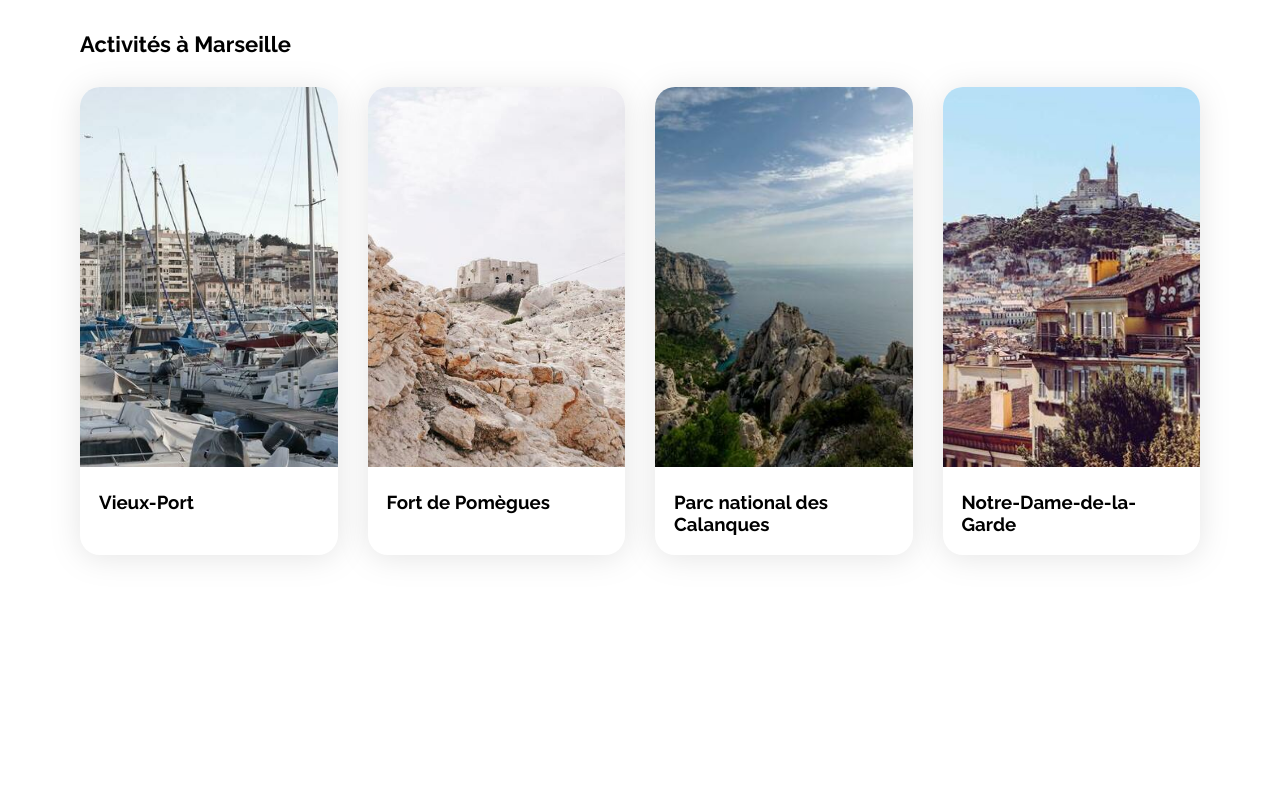
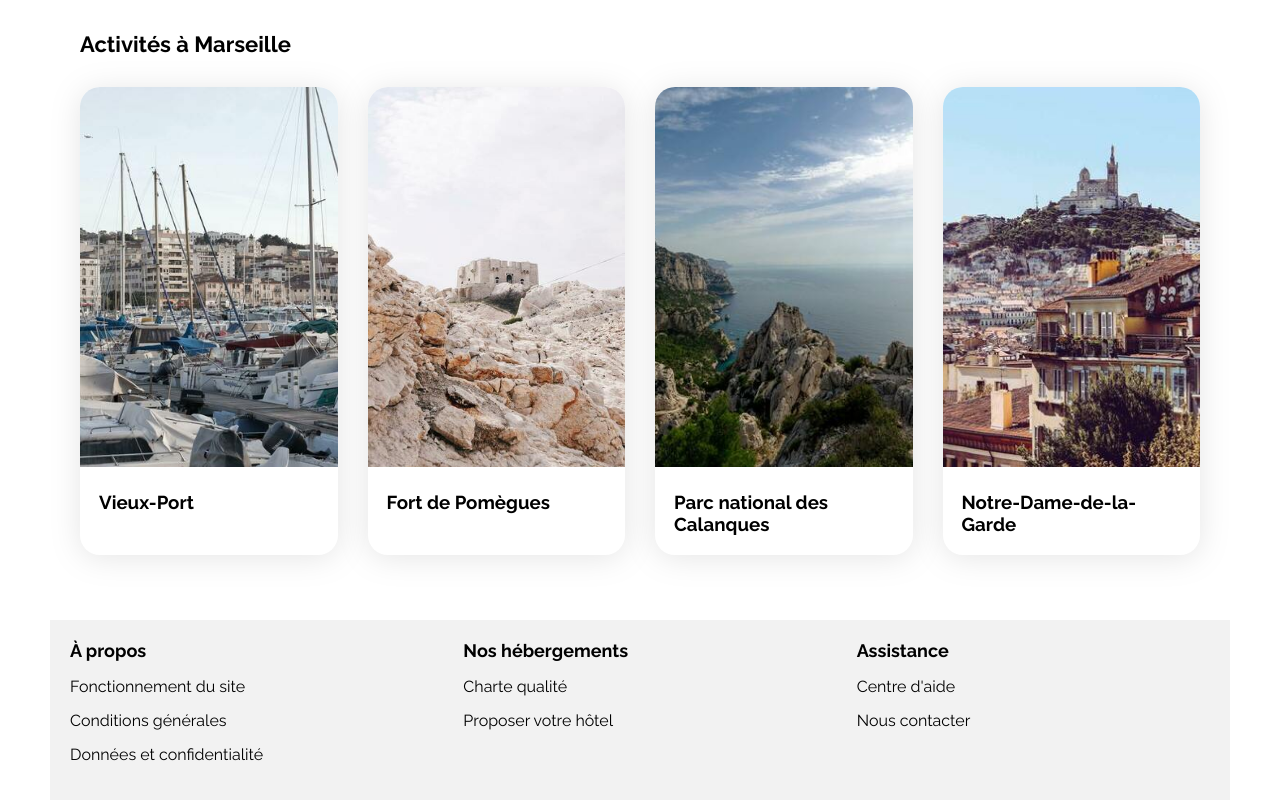
Before and after one commit to Mutur16/oc-projet3, a plain HTML site: page index.html in a window 1280 px wide. Shown: the part 1083-1883 px from the top of the page. Before the commit the page ends 1703 px from the top, so only its background shows below. Drawn offline with Linux system fonts and the light colour scheme.

Commit message:
step9: footer + w3c validateur check

```diff
--- a/css/style.css
+++ b/css/style.css
@@ -355,7 +355,42 @@ body {
     margin: 0;
 }
 
+/****** Footer ***********/
 
+footer {
+    background-color: var(--main-bg-color);
+}
+
+.footer-row {
+    display: flex;
+    flex-direction: row;
+}
+
+.footer-column {
+    display: flex;
+    flex-direction: column;
+    padding: 20px;
+    width: 33.33%;
+}
+
+.column-title {
+    margin: 0;
+    font-size: 18px;
+}
+
+.footer-column ul {
+    display: flex;
+    flex-direction: column;
+    gap: 15px;
+    align-content: center;
+    padding-left: 0;
+    list-style-type: none;
+}
+
+.footer-links a {
+    text-decoration: none;
+    color: #000;
+}
 
 /* Le code ci-dessous correspond à la version responsive uniquement */
 
@@ -376,6 +411,8 @@ body {
         padding: 12px 16px;
         font-size: 14px;
     }
+
+/****** Hebergements - Populaires ***********/
 
     .hebergements-and-populaires {
         flex-direction: column;
@@ -407,6 +444,8 @@ body {
     .populaires-cards .card-subtitle {
         font-size: 13px;
     }
+
+/****** Activites ***********/
 
     .activities img {
         height: 200px;
@@ -511,6 +550,8 @@ body {
         margin: auto;
     }
 
+/****** Hebergements - Populaires ***********/
+
     .hebergements-and-populaires{
         display: flex;
         flex-flow: column;
@@ -569,6 +610,8 @@ body {
         margin-top: 15px;
     }
 
+/****** Activites ***********/
+
     .activities-row {
         display: flex;
         flex-direction: column;
@@ -579,4 +622,20 @@ body {
         height: 141px;
     }
 
+/****** Footer ***********/
+
+    .footer-row {
+        display: flex;
+        flex-direction: column;
+        gap: 10px;
+        padding: 30px;
+        gap: 50px;
+    }
+
+    .footer-column {
+        padding: 0px;
+        width: 100%;
+        box-sizing: border-box;
+    }
+
 }
--- a/index.html
+++ b/index.html
@@ -18,7 +18,7 @@
     <div class="main-container">
         <header>
             <nav class="topbar">
-                <img class="logo" src="images/logo/Booki.png" alt="Logo de Booki" width="61.1" height="19">
+                <img class="logo" src="images/logo/Booki.png" alt="Logo de Booki" width="61" height="19">
                 <ul class="topbar-links">
                     <li class="column"><a href="#">Hébergements</a></li>
                     <li class="column"><a href="#">Activités</a></li>
@@ -35,7 +35,7 @@
                     <i class="fa-solid fa-location-dot fa-lg"></i>
                     <input type="text" id="city-search" name="s" placeholder="Marseille, France">
                     <button type="submit" class="search-desktop">Rechercher</button>
-                    <button class="search-mobile"><i class="fa-solid fa-magnifying-glass fa-lg""></i></button>
+                    <button class="search-mobile"><i class="fa-solid fa-magnifying-glass fa-lg"></i></button>
                 </form>
                 <div class="filters">
                     <span>Filtres</span>
@@ -270,7 +270,32 @@
                 </div>
             </div>
         </main>
-        <footer></footer>
+        <footer>
+            <div class="footer-row">
+                <div class="footer-column">
+                    <h3 class="column-title">À propos</h3>
+                    <ul class="footer-links">
+                        <li><a href="#">Fonctionnement du site</a></li>
+                        <li><a href="#">Conditions générales</a></li>
+                        <li><a href="#">Données et confidentialité</a></li>
+                    </ul>
+                </div>
+                <div class="footer-column">
+                    <h3 class="column-title">Nos hébergements</h3>
+                    <ul class="footer-links">
+                        <li><a href="#">Charte qualité</a></li>
+                        <li><a href="#">Proposer votre hôtel</a></li>
+                    </ul>
+                </div>
+                <div class="footer-column">
+                    <h3 class="column-title">Assistance</h3>
+                    <ul class="footer-links">
+                        <li><a href="#">Centre d'aide</a></li>
+                        <li><a href="#">Nous contacter</a></li>
+                    </ul>
+                </div>
+            </div>
+        </footer>
     </div>
 </body>
 
```
